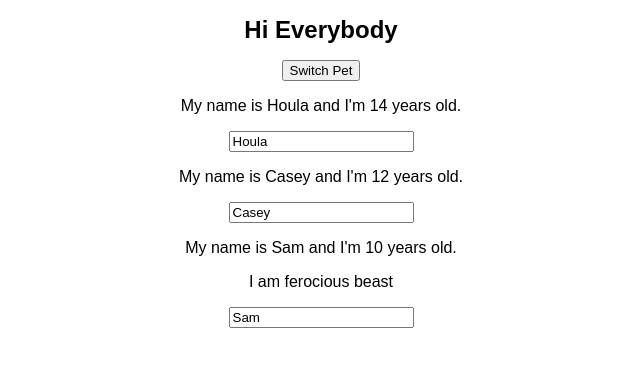
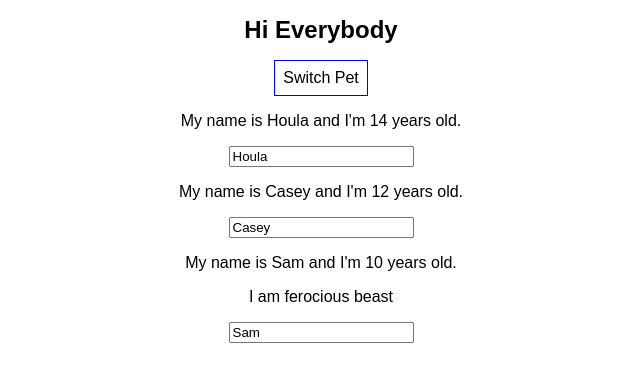
Before and after one commit to ideascomealive/cra-demo, a React (Create React App) app: page / in a window 1280 px wide. Shown: the top 382 px of the page, without its empty margins (319-959 px from the left). Built offline with nearby package versions, Linux system fonts and the light colour scheme.

Commit message:
15 inline styles

```diff
--- a/src/App.js
+++ b/src/App.js
@@ -33,12 +33,23 @@ class App extends Component {
         })
     }
 
-    //we add a reference to the method in onClick
     render() {
+        // we add styles as a js object
+        const styles = {
+            backgroundColor: 'white',
+            font: 'inherit',
+            border: '1px solid blue',
+            padding: '8px',
+            cursor: 'pointer'
+        };
+
+        // we add a reference inline to the style we defined above
         return (
         <div className="App">
             <h1 className="App-title">Hi Everybody</h1>
-            <button onClick={this.switchPetHandler.bind(this, 'Snarf')}>Switch Pet</button>
+            <button
+                style={styles}
+                onClick={this.switchPetHandler.bind(this, 'Snarf')}>Switch Pet</button>
             <Pet name={this.state.pets[0].name}
                 age={this.state.pets[0].age} />
             <Pet name={this.state.pets[1].name}
```
